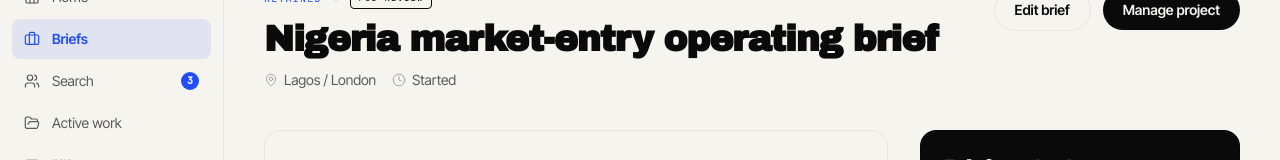
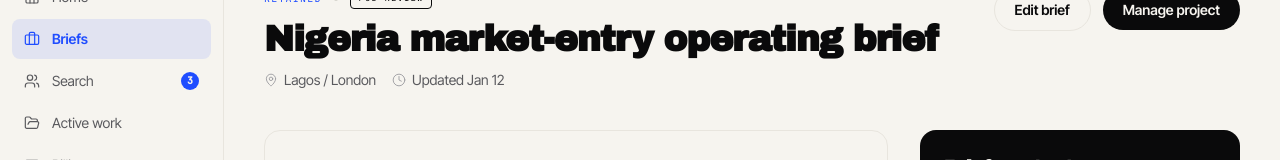
Before and after one commit to Cybvr/comcorpe, a Next.js app: page /client/dashboard/jobs/volta-pay-nigeria-entry in a window 1280 px wide. Shown: the part 148-308 px from the top of the page. Built offline with nearby package versions, Linux system fonts and the light colour scheme.

Commit message:
fix: replace job.posted with job.updatedAt to match Job type

```diff
--- a/app/client/dashboard/jobs/[slug]/page.tsx
+++ b/app/client/dashboard/jobs/[slug]/page.tsx
@@ -56,7 +56,7 @@ export default async function JobDetailPage({
             </div>
             <div className="flex items-center gap-1.5">
               <Clock size={14} strokeWidth={1.5} className="text-ink-40" />
-              Started {job.posted}
+              {job.updatedAt}
             </div>
           </div>
         </div>
```
